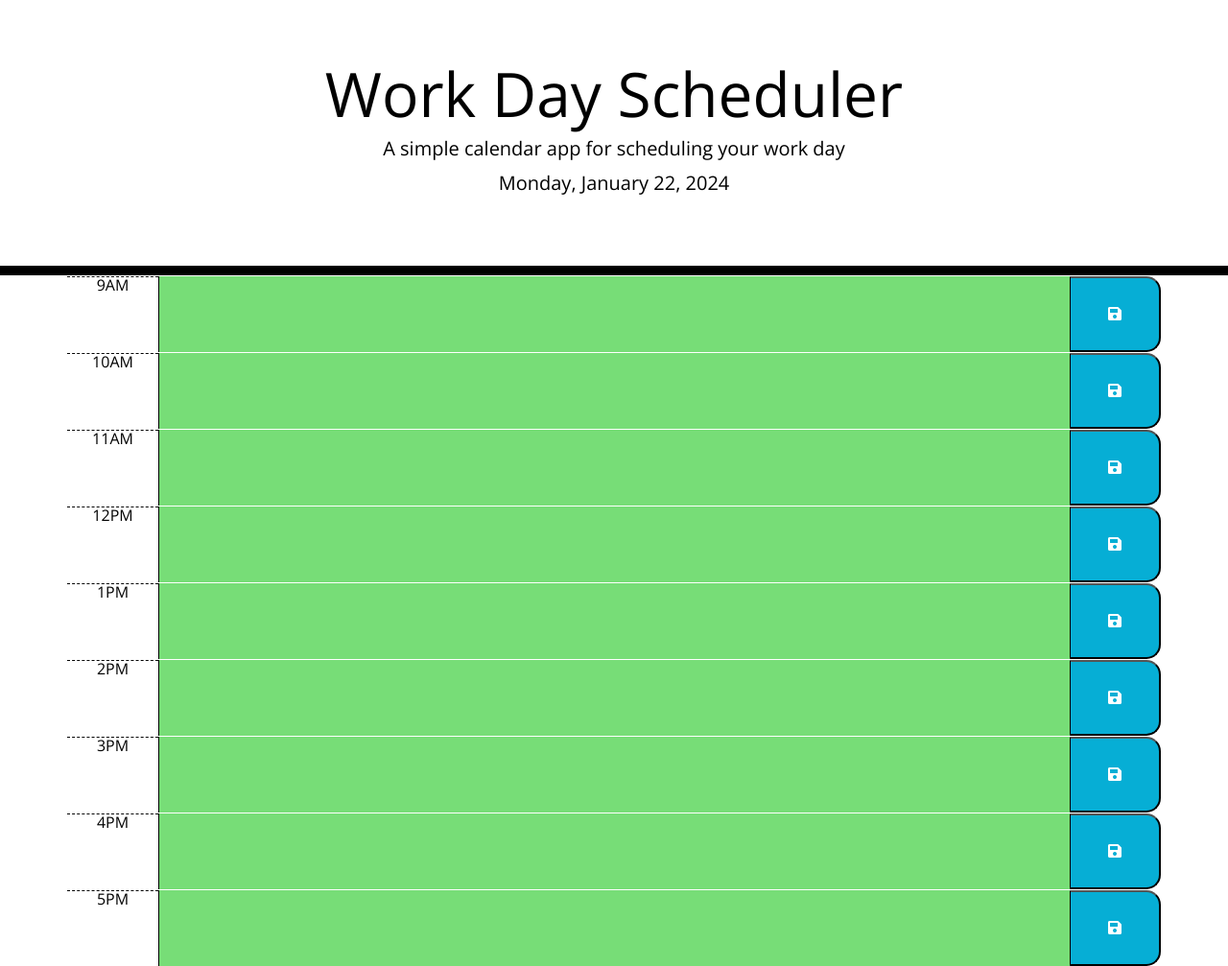
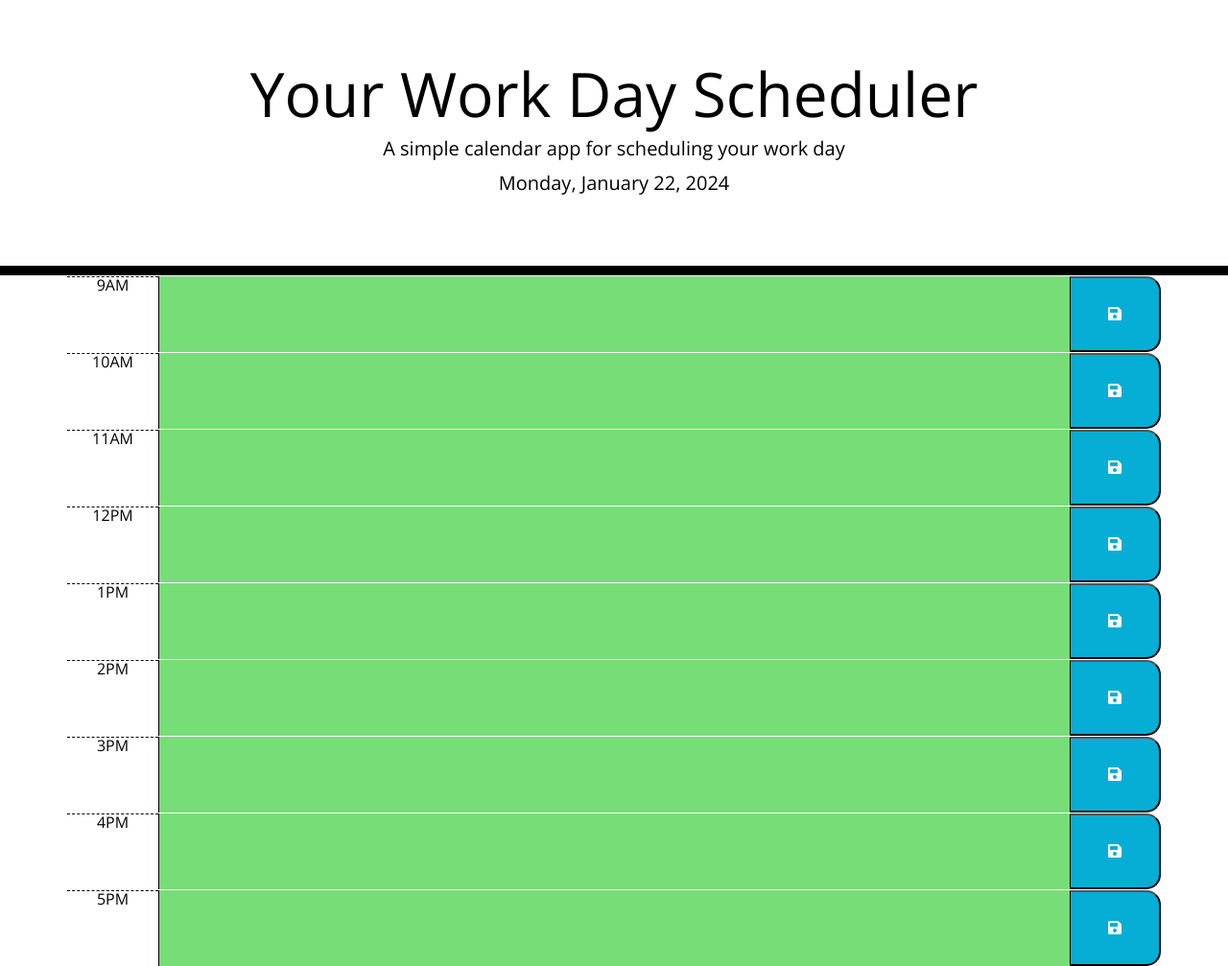
Before and after one commit to solidmoneyti/Weekly-Planner, a plain HTML site: page index.html in a window 1280 px wide. Shown: the whole page at 96% size. Drawn offline with nearby package versions, Linux system fonts and the light colour scheme.

Commit message:
personalization of code

```diff
--- a/index.html
+++ b/index.html
@@ -21,12 +21,12 @@
       rel="stylesheet"
     />
     <link rel="stylesheet" href="starter/style.css" />
-    <title>Work Day Scheduler</title>
+    <title>Iyanu's Work Day Scheduler</title>
   </head>
 
   <body>
     <header>
-      <h1 class="display-3">Work Day Scheduler</h1>
+      <h1 class="display-3">Your Work Day Scheduler</h1>
       <p class="lead">A simple calendar app for scheduling your work day</p>
       <p id="currentDay" class="lead"></p>
     </header>
```
Also changed, not shown: 1 other file.
